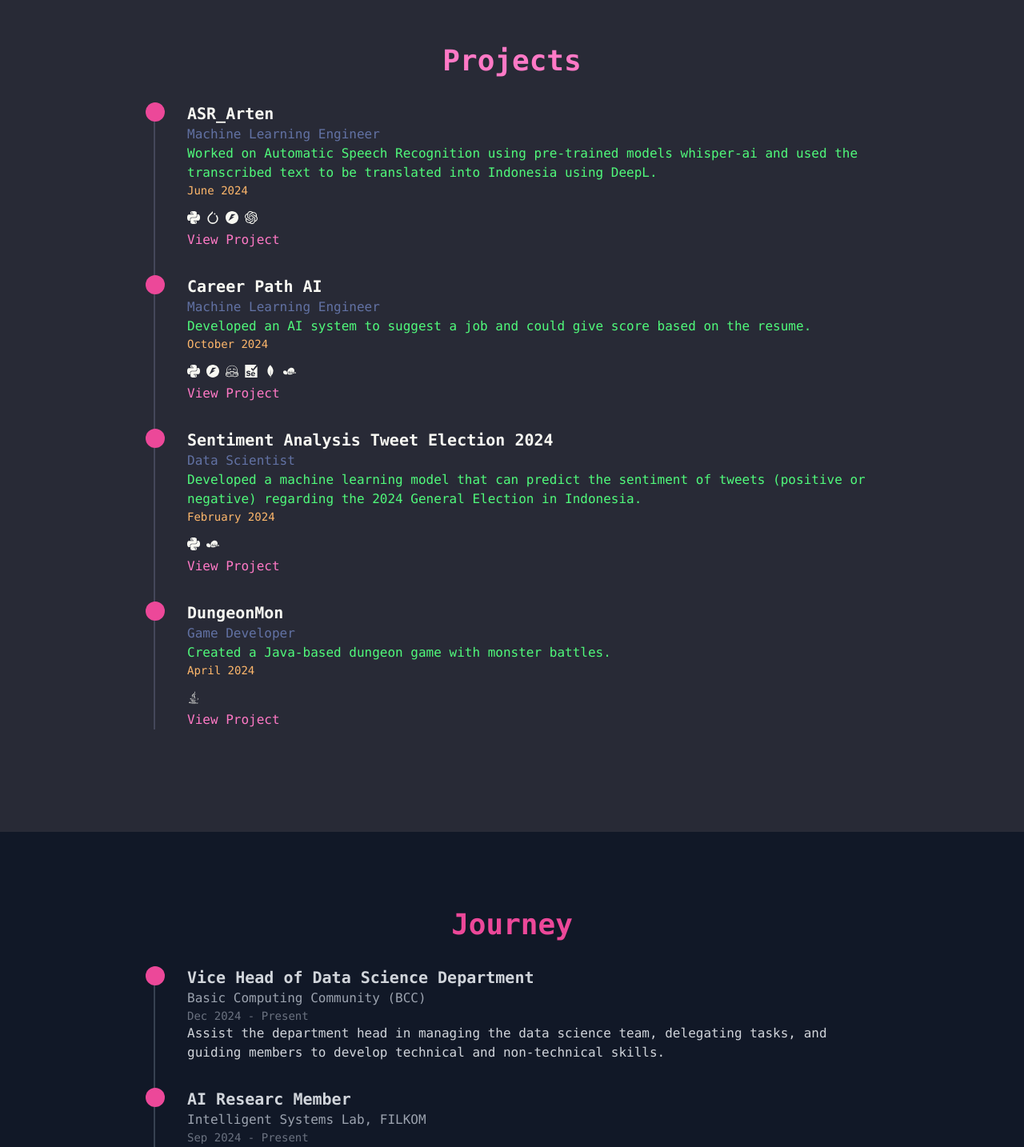
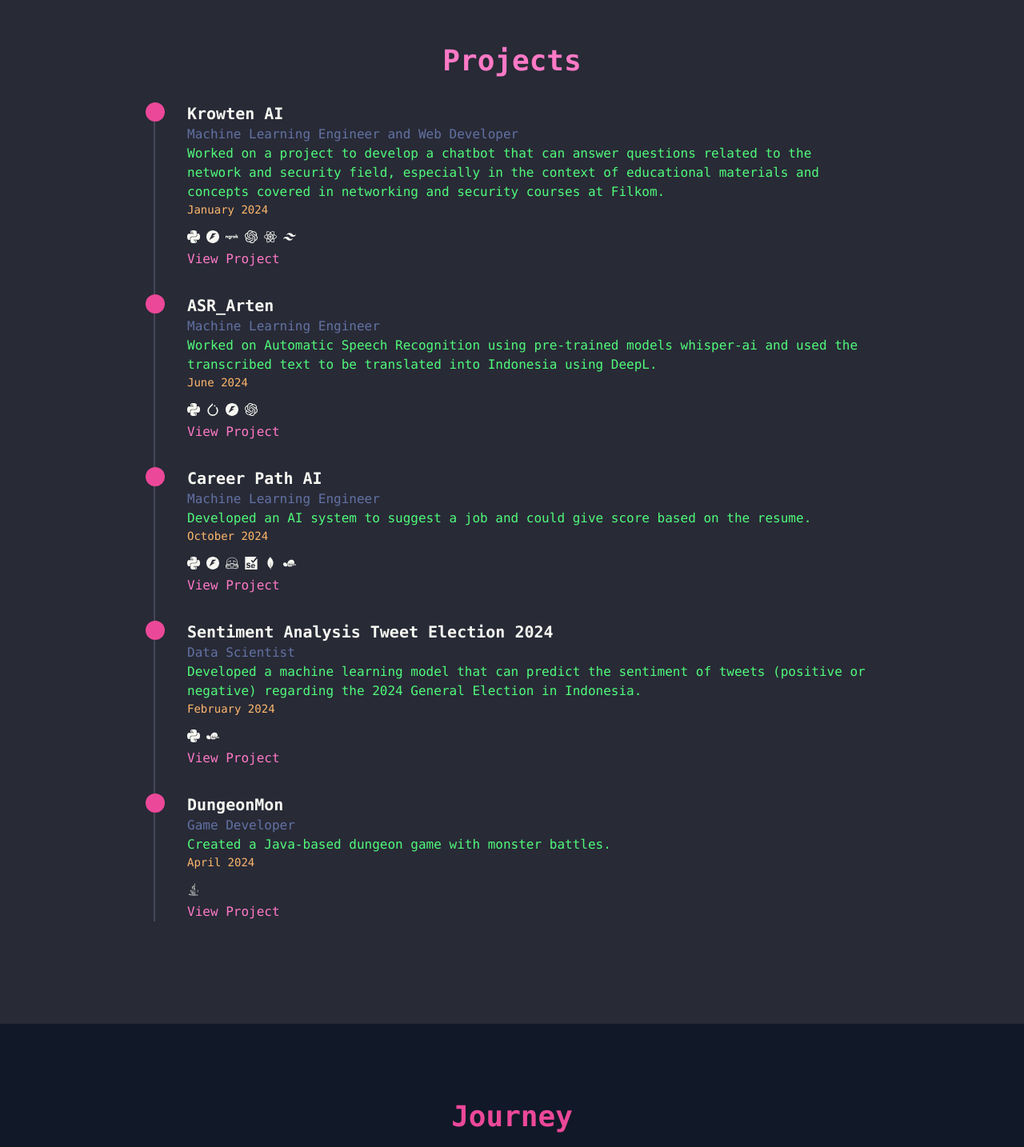
Before and after one commit to tonimurfid/todo, a React (Vite) app: page / in a window 1280 px wide. Shown: the part 840-2274 px from the top of the page at 80% size. Built offline with nearby package versions, Linux system fonts and the light colour scheme.

Commit message:
update projects instert krowten

```diff
--- a/src/components/Journey.jsx
+++ b/src/components/Journey.jsx
@@ -9,7 +9,7 @@ export const Journey = () => {
       description: 'Assist the department head in managing the data science team, delegating tasks, and guiding members to develop technical and non-technical skills.',
     },
     {
-      title: 'AI Researc Member',
+      title: 'AI Research Member',
       organization: 'Intelligent Systems Lab, FILKOM',
       duration: 'Sep 2024 - Present',
       description: 'Conducted research on synthetic medical data generation using generative AI techniques to improve data quality and availability in the medical field.',
--- a/src/components/Projects.jsx
+++ b/src/components/Projects.jsx
@@ -1,8 +1,16 @@
 import React from 'react';
 import { FaPython, FaJava, FaNodeJs } from 'react-icons/fa';
-import { SiPytorch, SiFastapi, SiHuggingface, SiSelenium, SiScikitlearn, SiMongodb, SiOpenai, SiPython } from 'react-icons/si';
+import { SiPytorch, SiFastapi, SiHuggingface, SiSelenium, SiScikitlearn, SiMongodb, SiOpenai, SiPython, SiReact, SiNgrok, SiTailwindcss } from 'react-icons/si';
 
 const projects = [
+  {
+    title: 'Krowten AI',
+    role: 'Machine Learning Engineer and Web Developer',
+    description: 'Worked on a project to develop a chatbot that can answer questions related to the network and security field, especially in the context of educational materials and concepts covered in networking and security courses at Filkom.',
+    month: 'January 2024',
+    link: 'krowten.xyz',
+    techStack: ['python', 'fastapi', 'ngrok', 'openai', 'react', 'tailwindcss'],
+  },
   {
     title: 'ASR_Arten',
     role: 'Machine Learning Engineer',
@@ -49,6 +57,9 @@ export const Projects = () => {
     sklearn: <SiScikitlearn />,
     javaswing: <FaJava />,
     python: <SiPython />,
+    react: <SiReact />,
+    ngrok: <SiNgrok />,
+    tailwindcss: <SiTailwindcss />,
   };
 
   return (
```
Also changed, not shown: 3 other files (tests, documents, lock files or other folders).
